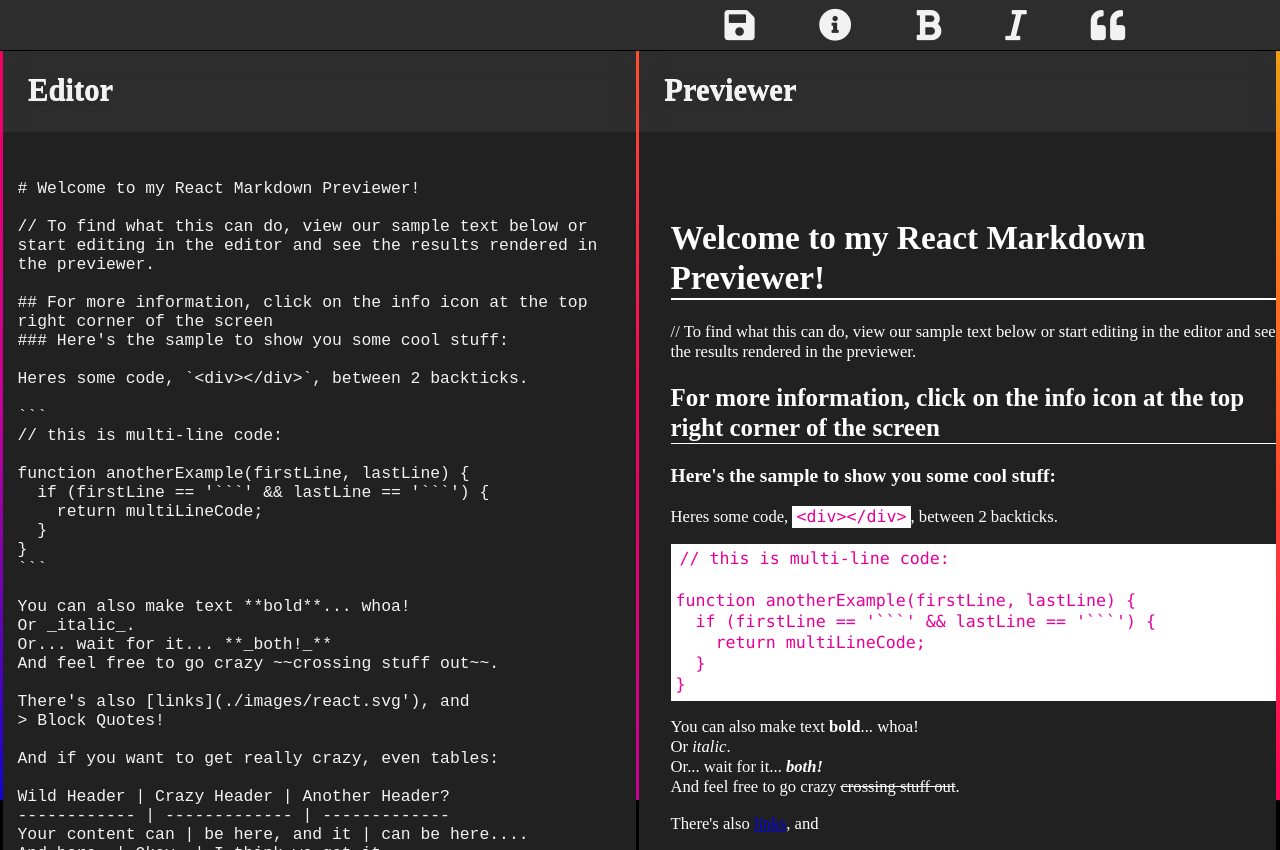
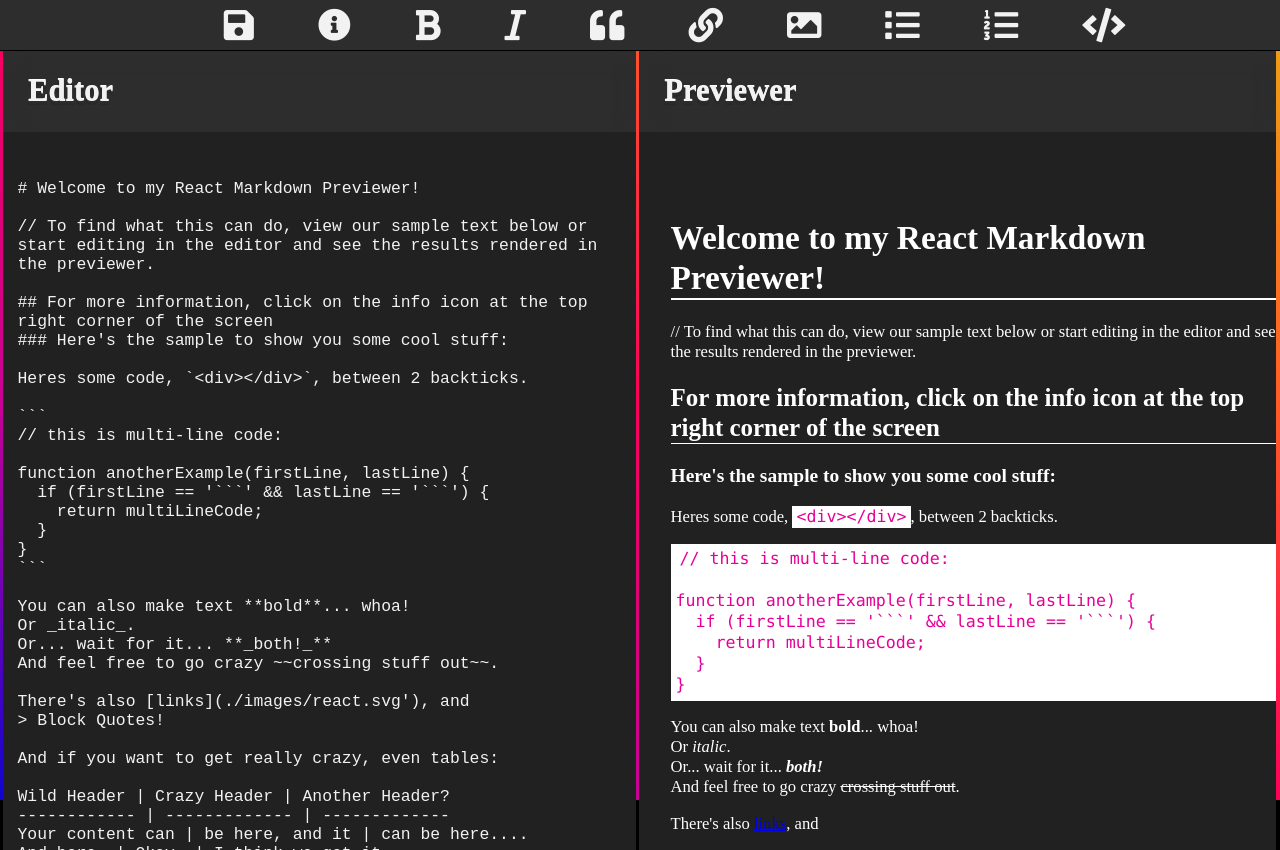
Before and after one commit to 1XWebbyX1/markdown-previewer-pwa, a React (Create React App) app: page / in a window 1280 px wide. Built offline with nearby package versions, Linux system fonts and the light colour scheme; a web font is replaced by a local one.

Commit message:
complete taskbar

```diff
--- a/src/components/Background.js
+++ b/src/components/Background.js
@@ -44,11 +44,21 @@ const buttonTypes = {
   'fa fa-bold': '**',
   'fa fa-italic': '_',
   'fa fa-quote-left': '> ',
+  'fa fa-link': '[link]',
+  'fa fa-image': '![Alt Text]',
+  'fa fa-list-ol': '1. ',
+  'fa fa-list': '- ',
+  'fa fa-code': '`'
 };
 const buttonStyles = {
   'fa fa-bold': 'Strong Text',
   'fa fa-italic': 'Emphasized Text',
   'fa fa-quote-left': 'Block Quote',
+  'fa fa-link': '(http://)',
+  'fa fa-image': '(http://)',
+  'fa fa-list-ol': 'List Item',
+  'fa fa-list': 'List Item',
+  'fa fa-code': 'Inline Code'
 };
 
 
@@ -174,10 +184,14 @@ inserter(_stylePhrase, buttonType) {
 handleClick(e){
   let symbol = buttonTypes[e.target.className];
   let style = buttonStyles[e.target.className];
+
   let stylePhrase = e.target.className == 'fa fa-bold' ||
                       e.target.className == 'fa fa-italic' ||
                       e.target.className == 'fa fa-code' ?
-                      symbol+style+symbol : '\n' + symbol+style;
+                      symbol+style+symbol : '\n'+ symbol+style;
+  if(e.target.className == 'fa fa-link') {
+    stylePhrase = symbol+style;
+  }
   let userSelection = this.getSelectionText();
   var field = document.getElementById('textarea');
   let startPos = field.selectionStart;
@@ -249,6 +263,11 @@ save(){
           <i id="bold" onClick={this.handleClick} className='fa fa-bold'></i>
           <i id="italic" onClick={this.handleClick} className='fa fa-italic'></i>
           <i id="quote" onClick={this.handleClick} className='fa fa-quote-left'></i>
+          <i id="link" onClick={this.handleClick} className='fa fa-link'></i>
+          <i id="picture" onClick={this.handleClick} className='fa fa-image'></i>
+          <i  onClick={this.handleClick} className="fa fa-list"/>
+          <i  onClick={this.handleClick} className="fa fa-list-ol"/>
+          <i  onClick={this.handleClick} className="fa fa-code"/>
           <i id="theme-switch" class='fa-toggle-on' onClick={this.switchTheme}></i>
          </div>
         <div class="parent">
```
